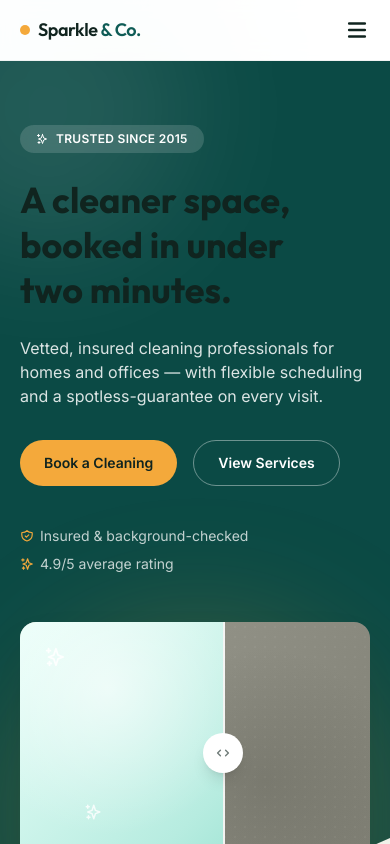
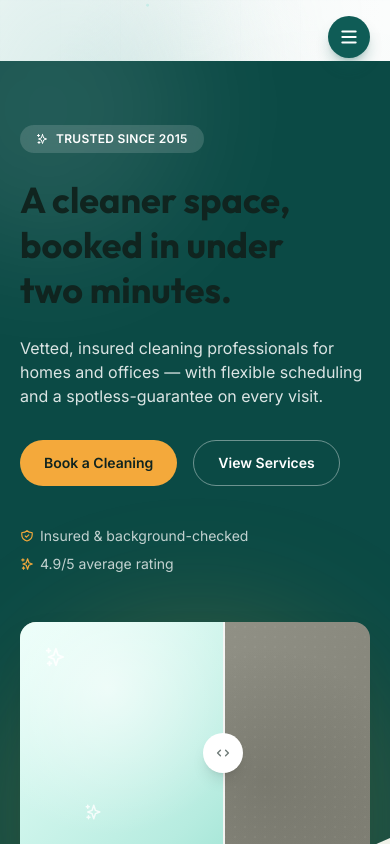
Before and after one commit to navahmadkhan515-beep/Cleaning-Services-app, a React (Vite) app: page / in a window 390 px wide. Shown: the top 844 px of the page. Built offline with nearby package versions, Linux system fonts and the light colour scheme.

Commit message:
Resolved the issue of Mobile Menu

```diff
--- a/src/components/layout/Navbar.jsx
+++ b/src/components/layout/Navbar.jsx
@@ -14,44 +14,47 @@ const links = [
 const Navbar = () => {
   const [open, setOpen] = useState(false);
   const [isVisible, setIsVisible] = useState(true);
-  const lastScrollY = useRef(0);
 
-  const hideNavbar = () => setIsVisible(false);
-  const showNavbar = () => setIsVisible(true);
+  // On mobile: close the menu and hide the header bar
+  const closeMobileNav = () => {
+    setOpen(false);
+    setTimeout(() => setIsVisible(false), 250);
+  };
 
+  // Toggle mobile menu – opens the bar if hidden, or closes everything
+  const toggleMobileMenu = () => {
+    if (!isVisible) {
+      // Hidden → show bar first, then open menu after slide-in
+      setIsVisible(true);
+      setTimeout(() => setOpen(true), 200);
+    } else if (open) {
+      // Menu open → close menu, then hide bar after its exit animation
+      setOpen(false);
+      setTimeout(() => setIsVisible(false), 250);
+    } else {
+      // Bar visible but menu closed → just open
+      setOpen(true);
+    }
+  };
+
+  // Desktop is always visible; mobile starts hidden
   useEffect(() => {
-    const handleScroll = () => {
-      // Only apply on mobile screens (< 768px)
-      if (window.innerWidth >= 768) {
-        showNavbar();
-        return;
+    if (window.innerWidth < 768) {
+      setIsVisible(false);
     }
 
-      const currentScrollY = window.scrollY;
-
-      if (currentScrollY > lastScrollY.current && currentScrollY > 60) {
-        // Scrolling down past threshold -> hide
-        hideNavbar();
-      } else if (currentScrollY < lastScrollY.current) {
-        // Scrolling up -> show
-        showNavbar();
+    const handleResize = () => {
+      if (window.innerWidth >= 768) {
+        setIsVisible(true);
+        setOpen(false);
+      } else {
+        setIsVisible(false);
+        setOpen(false);
       }
-
-      lastScrollY.current = currentScrollY;
     };
 
-    window.addEventListener("scroll", handleScroll, { passive: true });
-
-    // Re-evaluate when window resizes across breakpoints
-    const handleResize = () => {
-      if (window.innerWidth >= 768) showNavbar();
-    };
     window.addEventListener("resize", handleResize, { passive: true });
-
-    return () => {
-      window.removeEventListener("scroll", handleScroll);
-      window.removeEventListener("resize", handleResize);
-    };
+    return () => window.removeEventListener("resize", handleResize);
   }, []);
 
   const linkClass = ({ isActive }) =>
@@ -59,16 +62,20 @@ const Navbar = () => {
       isActive ? "text-primary" : "text-muted hover:text-ink"
     }`;
 
-  // Helper: close menu then slide navbar away on mobile link click
-  const handleMobileLinkClick = () => {
-    setOpen(false);
-    // Small delay so the menu close animation plays before header slides
-    setTimeout(() => hideNavbar(), 150);
-  };
+  return (
+    <>
+      {/* ── Floating hamburger button (visible only on mobile) ── */}
+      <button
+        className="fixed right-5 top-4 z-50 flex items-center justify-center rounded-full bg-primary p-2.5 text-white shadow-lg shadow-primary/30 transition hover:bg-primary-dark md:hidden"
+        onClick={toggleMobileMenu}
+        aria-label={open ? "Close menu" : "Open menu"}
+      >
+        {open ? <HiX size={22} /> : <HiMenu size={22} />}
+      </button>
 
-  return (
+      {/* ── Header bar (hidden on mobile until triggered) ── */}
       <header
-      className={`sticky top-0 z-50 bg-surface/90 backdrop-blur border-b border-ink/5 transition-transform duration-300 ${
+        className={`sticky top-0 z-40 bg-surface/95 backdrop-blur border-b border-ink/5 transition-transform duration-300 md:translate-y-0 ${
           isVisible ? "translate-y-0" : "-translate-y-full"
         }`}
       >
@@ -84,6 +91,7 @@ const Navbar = () => {
             </span>
           </Link>
 
+          {/* Desktop nav links */}
           <div className="hidden items-center gap-8 md:flex">
             {links.map((link) => (
               <NavLink
@@ -97,6 +105,7 @@ const Navbar = () => {
             ))}
           </div>
 
+          {/* Desktop CTA buttons */}
           <div className="hidden items-center gap-4 md:flex">
             <Link
               to="/login"
@@ -112,21 +121,16 @@ const Navbar = () => {
             </Link>
           </div>
 
-        <button
-          className="text-ink md:hidden"
-          onClick={() => setOpen((prev) => !prev)}
-          aria-label="Toggle menu"
-        >
-          {open ? <HiX size={26} /> : <HiMenu size={26} />}
-        </button>
+          {/* Hidden desktop hamburger (not used – mobile uses floating FAB) */}
+          <button className="hidden" aria-hidden="true" />
         </nav>
 
+        {/* Mobile menu dropdown */}
         <AnimatePresence>
           {open && (
             <>
-            {/* Backdrop overlay to close menu when tapping outside */}
               <div
-              onClick={() => setOpen(false)}
+                onClick={closeMobileNav}
                 className="fixed inset-0 z-10 bg-black/20 md:hidden"
                 aria-hidden="true"
               />
@@ -143,7 +147,7 @@ const Navbar = () => {
                     <NavLink
                       key={link.to}
                       to={link.to}
-                    onClick={handleMobileLinkClick}
+                      onClick={closeMobileNav}
                       className={({ isActive }) =>
                         `rounded-lg px-3 py-2.5 text-sm font-medium ${
                           isActive
@@ -159,14 +163,14 @@ const Navbar = () => {
                   <div className="my-2 h-px bg-ink/5" />
                   <Link
                     to="/login"
-                  onClick={handleMobileLinkClick}
+                    onClick={closeMobileNav}
                     className="rounded-lg px-3 py-2.5 text-sm font-medium text-muted hover:bg-base"
                   >
                     Login
                   </Link>
                   <Link
                     to="/book"
-                  onClick={handleMobileLinkClick}
+                    onClick={closeMobileNav}
                     className="mt-1 rounded-full bg-primary px-5 py-2.5 text-center text-sm font-semibold text-white"
                   >
                     Book Now
@@ -177,6 +181,7 @@ const Navbar = () => {
           )}
         </AnimatePresence>
       </header>
+    </>
   );
 };
 
```
Lines whose indentation alone changed are shown as unchanged.
